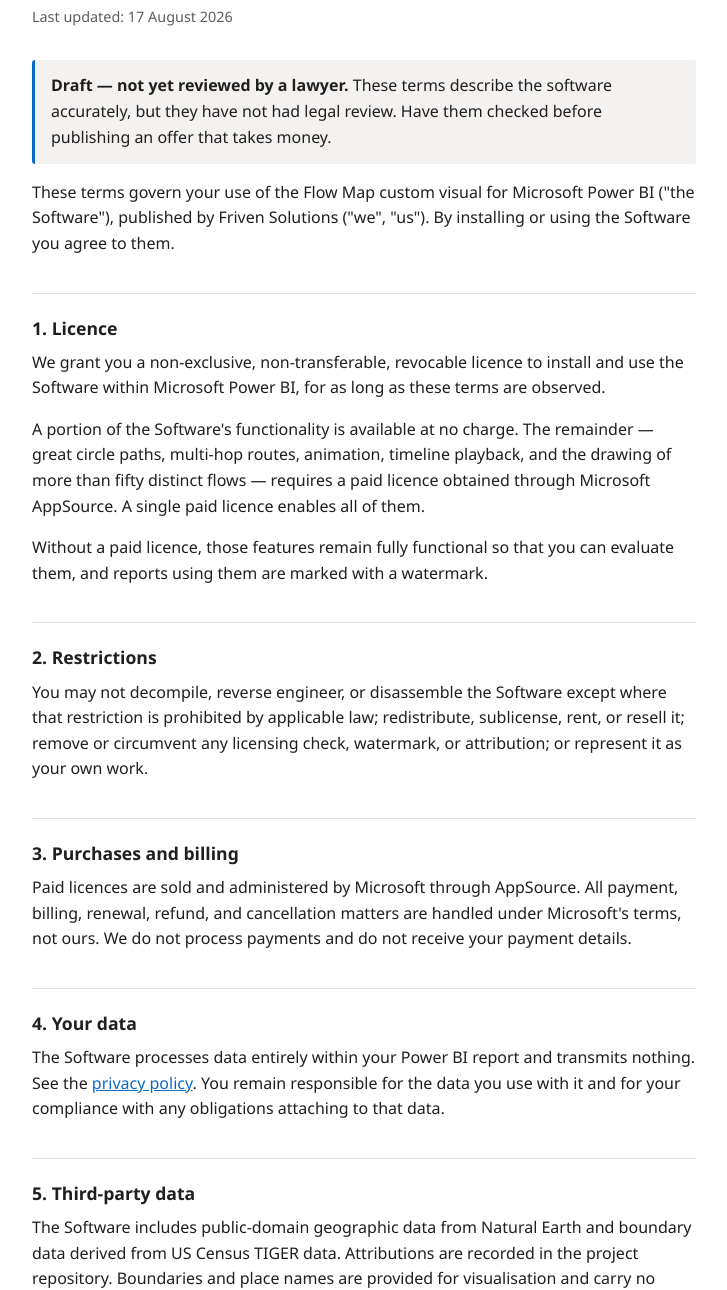
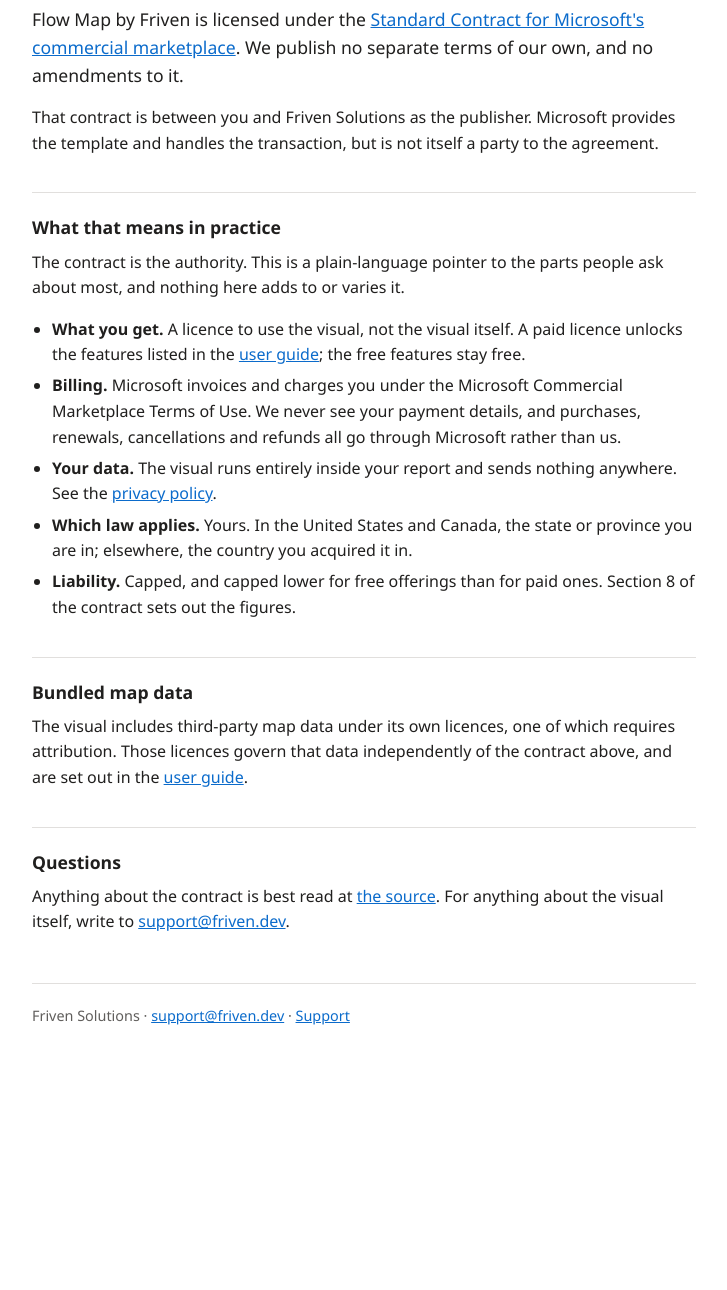
Before and after one commit to FrivenSolutions/flow-map-visual-docs, a plain HTML site: page terms.html in a window 1280 px wide. Shown: the part 135-1425 px from the top of the page, without its empty margins (276-1003 px from the left). After the commit the page ends 1242 px from the top, so only its background shows below. Drawn offline with Linux system fonts and the light colour scheme.

Commit message:
Adopt Microsoft's Standard Contract as the EULA
Replaces the bespoke terms with a page that points at the Standard Contract for
Microsoft's commercial marketplace, selected in Partner Center. No separate terms,
no amendments.

The draft it replaces carried a [JURISDICTION] placeholder and a banner saying it
had never been reviewed by a lawyer - a page asserting ten sections of legal terms
while admitting nobody qualified had read them. The Standard Contract sets governing
law to wherever the customer is, so there is nothing left to fill in and nothing left
to have reviewed.

The page that remains is deliberately a pointer rather than a contract. It says which
agreement governs, that Microsoft supplies the template but is not a party to it, and
summarises in plain language the parts people ask about - what a licence buys, that
Microsoft handles billing, that no data leaves the report, whose law applies, and
that liability is capped. It states explicitly that nothing on it adds to or varies
the contract, because a summary that reads as terms is the failure mode here.

Keeps the URL rather than deleting the page. It is linked from the index and may be
referenced by the listing, and a dead link on the page describing the licence is a
poor way to discover that.

Bundled map data is called out separately, since those licences govern independently
and one of them requires attribution.

```diff
--- a/terms.html
+++ b/terms.html
@@ -10,78 +10,46 @@
 <main>
   <p class="crumb"><a href="./">Flow Map by Friven</a></p>
   <h1>Terms of use</h1>
-  <p class="updated">Last updated: 17 August 2026</p>
 
-  <p class="note"><strong>Draft — not yet reviewed by a lawyer.</strong> These terms describe the
-  software accurately, but they have not had legal review. Have them checked before publishing an
-  offer that takes money.</p>
+  <p class="lede">Flow Map by Friven is licensed under the
+  <a href="https://learn.microsoft.com/en-us/legal/marketplace/standard-contract">Standard Contract
+  for Microsoft's commercial marketplace</a>. We publish no separate terms of our own, and no
+  amendments to it.</p>
 
-  <p>These terms govern your use of the Flow Map custom visual for Microsoft Power BI ("the
-  Software"), published by Friven Solutions ("we", "us"). By installing or using the Software you
-  agree to them.</p>
+  <p>That contract is between you and Friven Solutions as the publisher. Microsoft provides the
+  template and handles the transaction, but is not itself a party to the agreement.</p>
 
-  <h2>1. Licence</h2>
-  <p>We grant you a non-exclusive, non-transferable, revocable licence to install and use the
-  Software within Microsoft Power BI, for as long as these terms are observed.</p>
-  <p>A portion of the Software's functionality is available at no charge. The remainder — great
-  circle paths, multi-hop routes, animation, timeline playback, and the drawing of more than fifty
-  distinct flows — requires a paid licence obtained through Microsoft AppSource. A single paid
-  licence enables all of them.</p>
-  <p>Without a paid licence, those features remain fully functional so that you can evaluate them,
-  and reports using them are marked with a watermark.</p>
-
-  <h2>2. Restrictions</h2>
-  <p>You may not decompile, reverse engineer, or disassemble the Software except where that
-  restriction is prohibited by applicable law; redistribute, sublicense, rent, or resell it; remove
-  or circumvent any licensing check, watermark, or attribution; or represent it as your own work.</p>
-
-  <h2>3. Purchases and billing</h2>
-  <p>Paid licences are sold and administered by Microsoft through AppSource. All payment, billing,
-  renewal, refund, and cancellation matters are handled under Microsoft's terms, not ours. We do not
-  process payments and do not receive your payment details.</p>
-
-  <h2>4. Your data</h2>
-  <p>The Software processes data entirely within your Power BI report and transmits nothing. See the
-  <a href="privacy.html">privacy policy</a>. You remain responsible for the data you use with it and
-  for your compliance with any obligations attaching to that data.</p>
-
-  <h2>5. Third-party data</h2>
-  <p>The Software includes public-domain geographic data from Natural Earth and boundary data
-  derived from US Census TIGER data. Attributions are recorded in the project repository. Boundaries
-  and place names are provided for visualisation and carry no political or legal significance.</p>
-
-  <h2>6. No warranty</h2>
-  <p>The Software is provided "as is", without warranty of any kind, express or implied, including
-  but not limited to warranties of merchantability, fitness for a particular purpose, and
-  non-infringement. We do not warrant that it will be uninterrupted or error-free, or that it will
-  meet your requirements.</p>
-
-  <h2>7. Limitation of liability</h2>
-  <p>To the maximum extent permitted by law, we are not liable for any indirect, incidental,
-  special, consequential, or punitive damages, or for any loss of profits, revenue, data, or
-  business, arising from your use of or inability to use the Software. Our total aggregate liability
-  is limited to the amount you paid for the Software in the twelve months preceding the claim.</p>
-  <p>Nothing here excludes liability that cannot lawfully be excluded.</p>
-
-  <h2>8. Changes</h2>
-  <p>We may update the Software and these terms. Material changes to these terms will be published
-  at this address with a revised date. Continued use after a change constitutes acceptance.</p>
-
-  <h2>9. Termination</h2>
-  <p>This licence ends if you breach these terms. On termination you must stop using the Software.
-  Sections 4 through 7 survive.</p>
-
-  <h2>10. Governing law</h2>
-  <p>These terms are governed by the laws of [JURISDICTION], without regard to conflict-of-law
-  rules.</p>
-
-  <h2>Contact</h2>
+  <h2>What that means in practice</h2>
+  <p>The contract is the authority. This is a plain-language pointer to the parts people ask about
+  most, and nothing here adds to or varies it.</p>
   <ul>
-    <li>Email: <a href="mailto:support@friven.dev">support@friven.dev</a></li>
-    <li>Support: <a href="support.html">friven.dev support page</a></li>
+    <li><strong>What you get.</strong> A licence to use the visual, not the visual itself. A paid
+      licence unlocks the features listed in the <a href="guide.html#licensed">user guide</a>; the
+      free features stay free.</li>
+    <li><strong>Billing.</strong> Microsoft invoices and charges you under the Microsoft Commercial
+      Marketplace Terms of Use. We never see your payment details, and purchases, renewals,
+      cancellations and refunds all go through Microsoft rather than us.</li>
+    <li><strong>Your data.</strong> The visual runs entirely inside your report and sends nothing
+      anywhere. See the <a href="privacy.html">privacy policy</a>.</li>
+    <li><strong>Which law applies.</strong> Yours. In the United States and Canada, the state or
+      province you are in; elsewhere, the country you acquired it in.</li>
+    <li><strong>Liability.</strong> Capped, and capped lower for free offerings than for paid ones.
+      Section 8 of the contract sets out the figures.</li>
   </ul>
 
-  <footer><p>Friven Solutions</p></footer>
+  <h2>Bundled map data</h2>
+  <p>The visual includes third-party map data under its own licences, one of which requires
+  attribution. Those licences govern that data independently of the contract above, and are set out
+  in the <a href="guide.html#attribution">user guide</a>.</p>
+
+  <h2>Questions</h2>
+  <p>Anything about the contract is best read at
+  <a href="https://learn.microsoft.com/en-us/legal/marketplace/standard-contract">the source</a>.
+  For anything about the visual itself, write to
+  <a href="mailto:support@friven.dev">support@friven.dev</a>.</p>
+
+  <footer><p>Friven Solutions · <a href="mailto:support@friven.dev">support@friven.dev</a> ·
+  <a href="support.html">Support</a></p></footer>
 </main>
 </body>
 </html>
```
Also changed, not shown: guide.html (+1 -1 lines), screenshots/animationAndTimeline.png (added), screenshots/basicMap.png (added), screenshots/greatCircle.png (added), screenshots/zoom.png (added), 1 other file.
